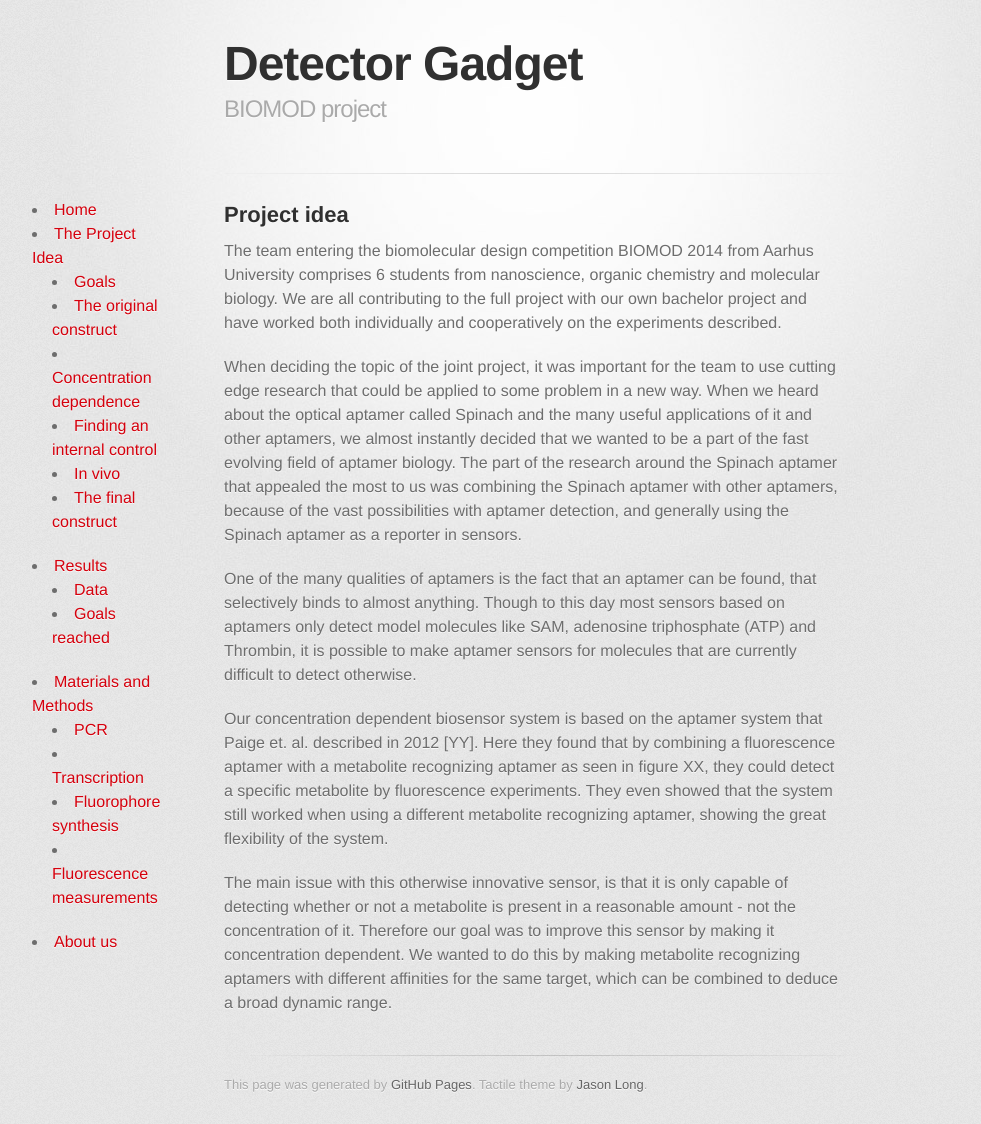
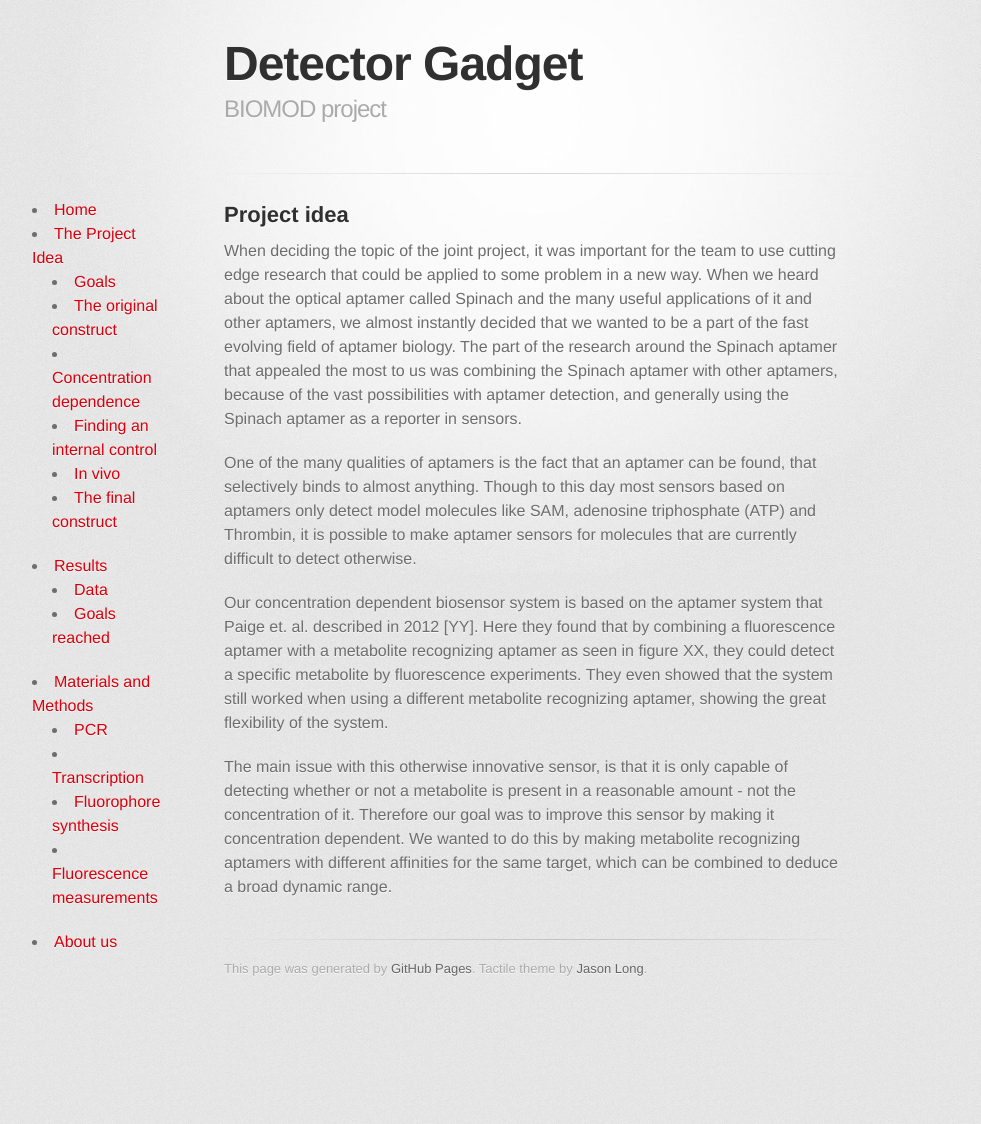
Before and after one commit to detectorgadget/detectorgadget.github.io, a Jekyll site: the page built from Projectidea.md, in a window 1280 px wide. Shown: the whole page, without its empty margins (106-1087 px from the left). Built offline with Jekyll 4.4.1, drawn with Linux system fonts in a browser that asks for light colours; some web fonts are replaced; after the commit the page ends 1008 px from its top, so only the background shows below that.

Commit message:
Deleted a section

```diff
--- a/Projectidea.md
+++ b/Projectidea.md
@@ -2,8 +2,6 @@
 layout: default
 ---
 ## Project idea
-
-The team entering the biomolecular design competition BIOMOD 2014 from Aarhus University comprises 6 students from nanoscience, organic chemistry and molecular biology. We are all contributing to the full project with our own bachelor project and have worked both individually and cooperatively on the experiments described.
 
 When deciding the topic of the joint project, it was important for the team to use cutting edge research that could be applied to some problem in a new way. When we heard about the optical aptamer called Spinach and the many useful applications of it and other aptamers, we almost instantly decided that we wanted to be a part of the fast evolving field of aptamer biology. The part of the research around the Spinach aptamer that appealed the most to us was combining the Spinach aptamer with other aptamers, because of the vast possibilities with aptamer detection, and generally using the Spinach aptamer as a reporter in sensors.
 
```
